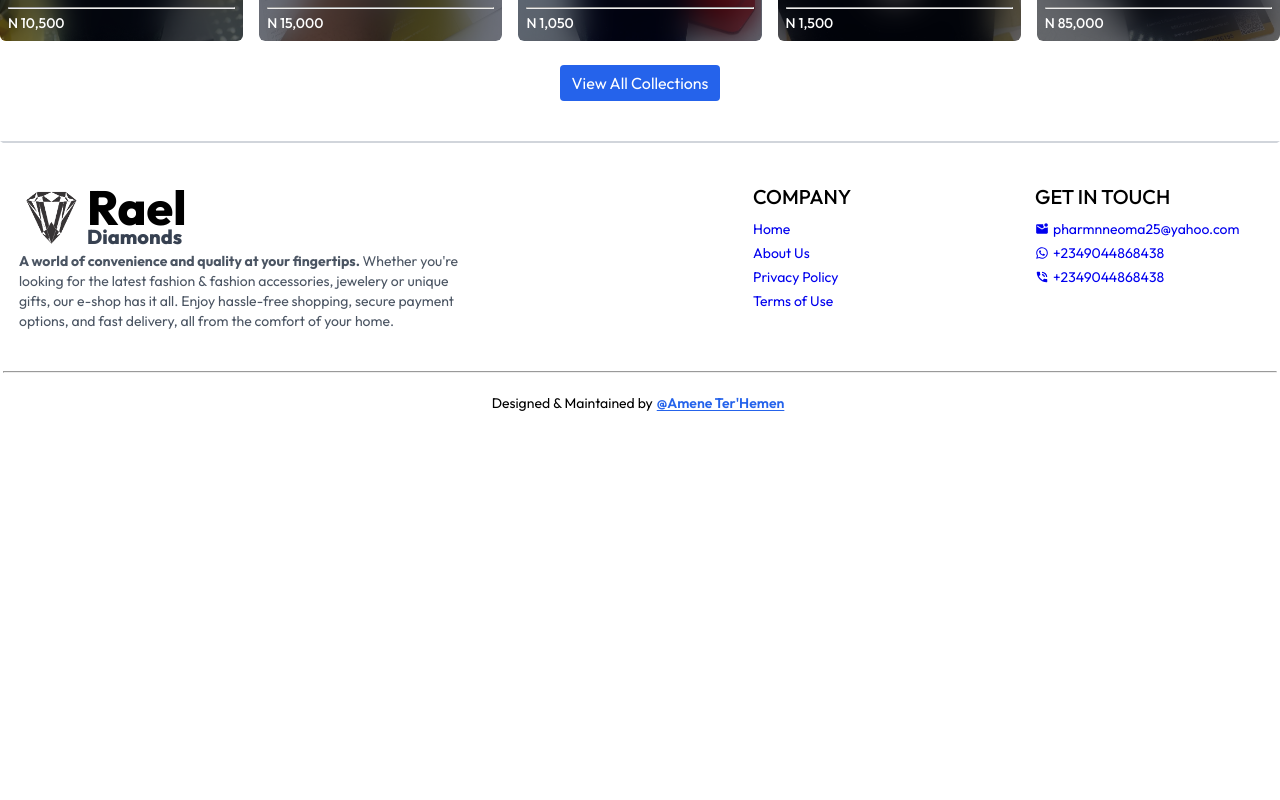
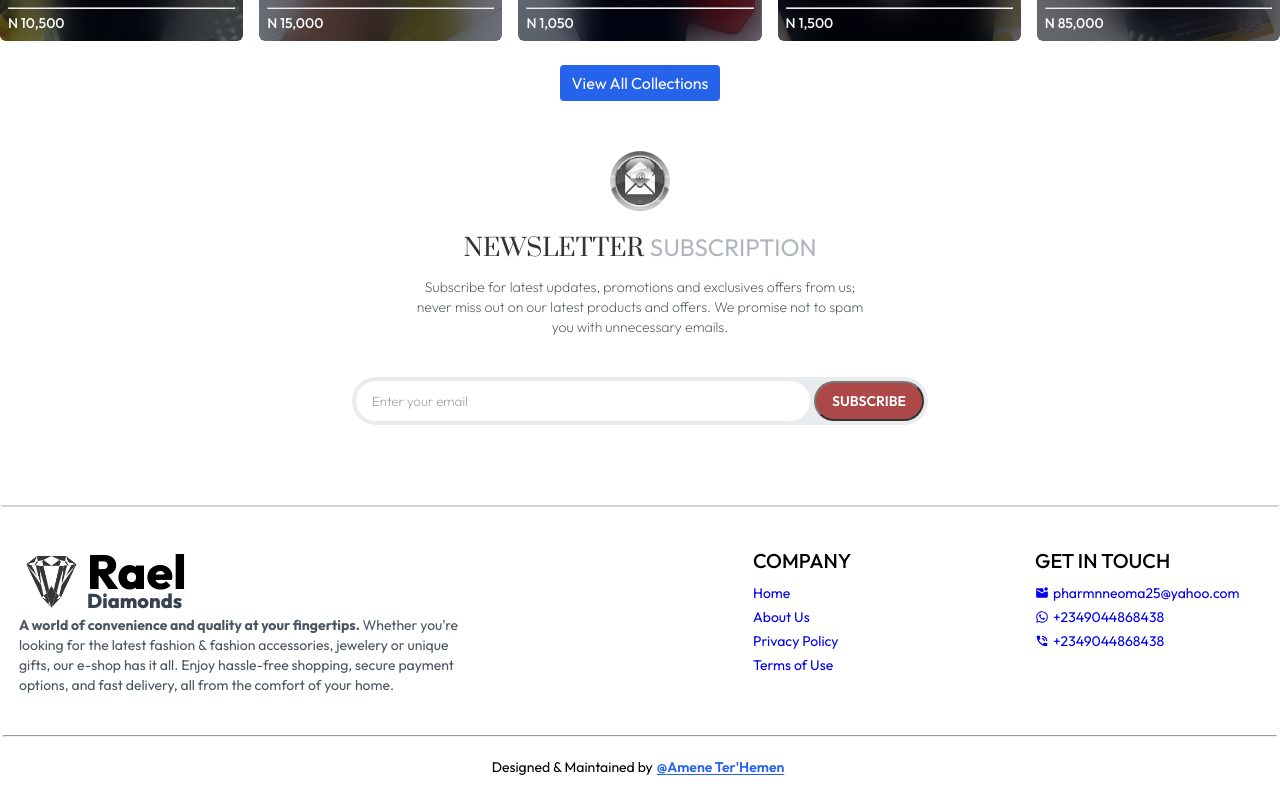
Before and after one commit to Ameneterh/raeldiamonds, a React (Vite) app in the folder frontend/: page / in a window 1280 px wide. Shown: the part 1196-1996 px from the top of the page. Before the commit the page ends 1632 px from the top, so only its background shows below. Built offline with nearby package versions, Linux system fonts and the light colour scheme.

Commit message:
add subscription portion

```diff
--- a/frontend/src/Components/NewsletterBox.jsx
+++ /dev/null
@@ -1,37 +0,0 @@
-import React from "react";
-import { Button, Form, Input } from "antd";
-
-export default function NewsletterBox() {
-  const onSubmitHandler = (event) => {
-    event.preventDefault();
-  };
-
-  return (
-    <div className="text-center">
-      <p className="text-2xl font-medium text-gray-800">
-        Subscribe now and get 20% off
-      </p>
-      <p className="text-gray-400 mt-3">
-        Lorem ipsum dolor sit amet consectetur adipisicing elit. Tempora
-        quibusdam tempore veniam odio
-      </p>
-      <Form
-        onSubmit={onSubmitHandler}
-        className="w-full sm:w-1/2 flex items-center mx-auto my-6 border pl-3"
-      >
-        <Input
-          type="email"
-          placeholder="Enter your email"
-          required
-          className="w-full sm:flex-1 outline-none rounded-l-full rounded-r-none"
-        />
-        <Button
-          type="primary"
-          className="text-xs px-10 py-4 rounded-l-none rounded-r-full"
-        >
-          SUBSCRIBE
-        </Button>
-      </Form>
-    </div>
-  );
-}
--- /dev/null
+++ b/frontend/src/Components/SubscriptionComponent.jsx
@@ -0,0 +1,34 @@
+import { assets } from "../assets/assets";
+
+export default function SubscriptionComponent() {
+  return (
+    <div className="mt-4 md:mt-20 mb-10 px-4 w-full max-w-4xl mx-auto p-4 md:p-10 opacity-80 backdrop-blur-md">
+      <div className="flex flex-col items-center">
+        <img
+          src={assets.image}
+          width={60}
+          className="mb-5 -mt-[45px] md:-mt-[70px]"
+        />
+        <h1 className="uppercase text-2xl text-center prata-regular mb-3 text-black font-extrabold">
+          Newsletter <span className="text-gray-400">Subscription</span>
+        </h1>
+        <p className="font-extralight text-sm text-center w-full max-w-md mx-auto text-gray-900">
+          Subscribe for latest updates, promotions and exclusives offers from
+          us; never miss out on our latest products and offers. We promise not
+          to spam you with unnecessary emails.
+        </p>
+
+        <div className="flex items-center justify-between gap-1 mt-4 md:mt-10 w-full max-w-xl bg-gray-200 rounded-full p-1">
+          <input
+            type="text"
+            placeholder="Enter your email"
+            className="flex-1 w-full text-black font-extralight p-1 outline-none border-none ring-0 focus:outline-none focus:border-none px-1 md:px-4 rounded-full"
+          />
+          <button className="text-sm bg-red-800 text-white font-semibold hover:opacity-85 px-4 rounded-full my-0">
+            SUBSCRIBE
+          </button>
+        </div>
+      </div>
+    </div>
+  );
+}
--- a/frontend/src/Pages/HomePage.jsx
+++ b/frontend/src/Pages/HomePage.jsx
@@ -4,7 +4,7 @@ import HeroComponent from "../Components/HeroComponent";
 import LatestCollection from "../Components/LatestCollection";
 import BestSeller from "../Components/BestSeller";
 import OurPolicy from "../Components/OurPolicy";
-// import NewsletterBox from "../Components/NewsLetterBox";
+import SubscriptionComponent from "../Components/SubscriptionComponent";
 
 export default function HomePage() {
   return (
@@ -14,7 +14,7 @@ export default function HomePage() {
       <LatestCollection />
       {/* <BestSeller /> */}
       {/* <OurPolicy /> */}
-      {/* <NewsletterBox /> */}
+      <SubscriptionComponent />
       {/* </div> */}
     </MainLayout>
   );
--- a/frontend/src/assets/assets.js
+++ b/frontend/src/assets/assets.js
@@ -23,6 +23,7 @@ import support_247 from "./247-support.png";
 import wide_products from "./wide-products.jpg";
 import convenience from "./convenience.png";
 import logo from "./logo.png";
+import email_sub from "./email-sub.png";
 
 // images for new products line
 import belt_1 from "./belt_1.jpeg";
@@ -52,6 +53,7 @@ export const assets = {
   wide_products,
   convenience,
   logo,
+  image: email_sub,
 };
 
 export const products = [
--- a/frontend/src/index.css
+++ b/frontend/src/index.css
@@ -29,8 +29,8 @@ input,
 select {
   height: 40px !important;
   width: 100% !important;
-  border: 1px solid #b9b9b9 !important;
-  border-radius: 3px !important;
+  /* border: 1px solid #b9b9b9 !important; */
+  /* border-radius: 3px !important; */
 }
 
 input:focus,
```
Also changed, not shown: frontend/src/assets/email-sub.png (added).
